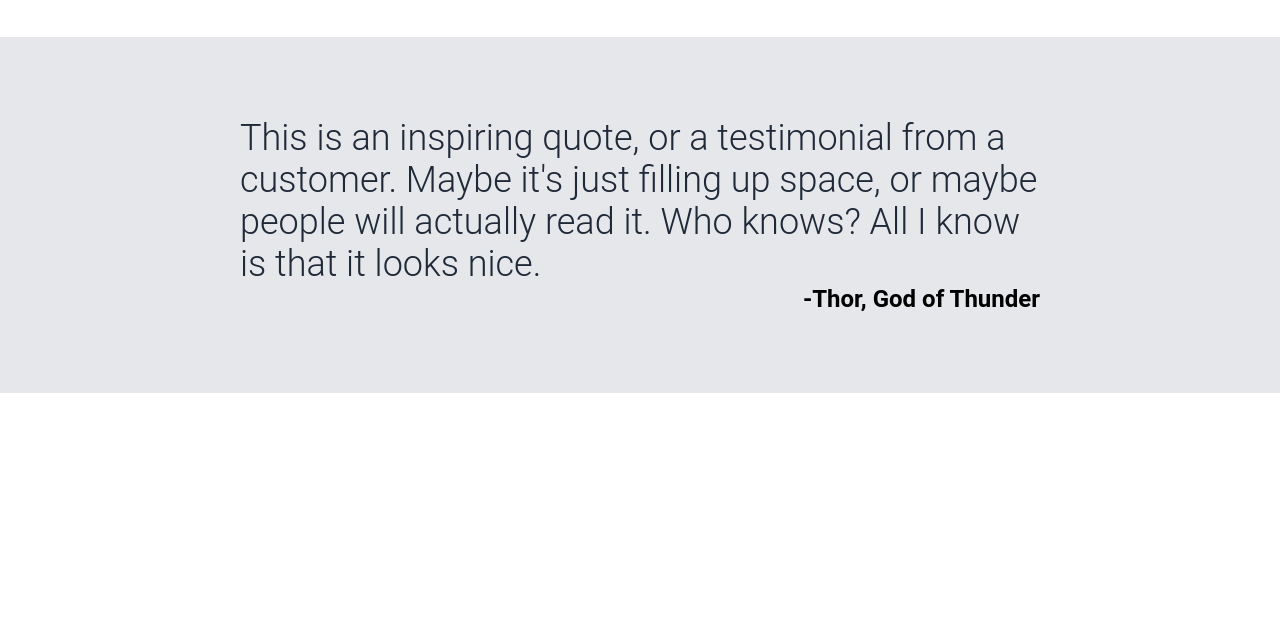
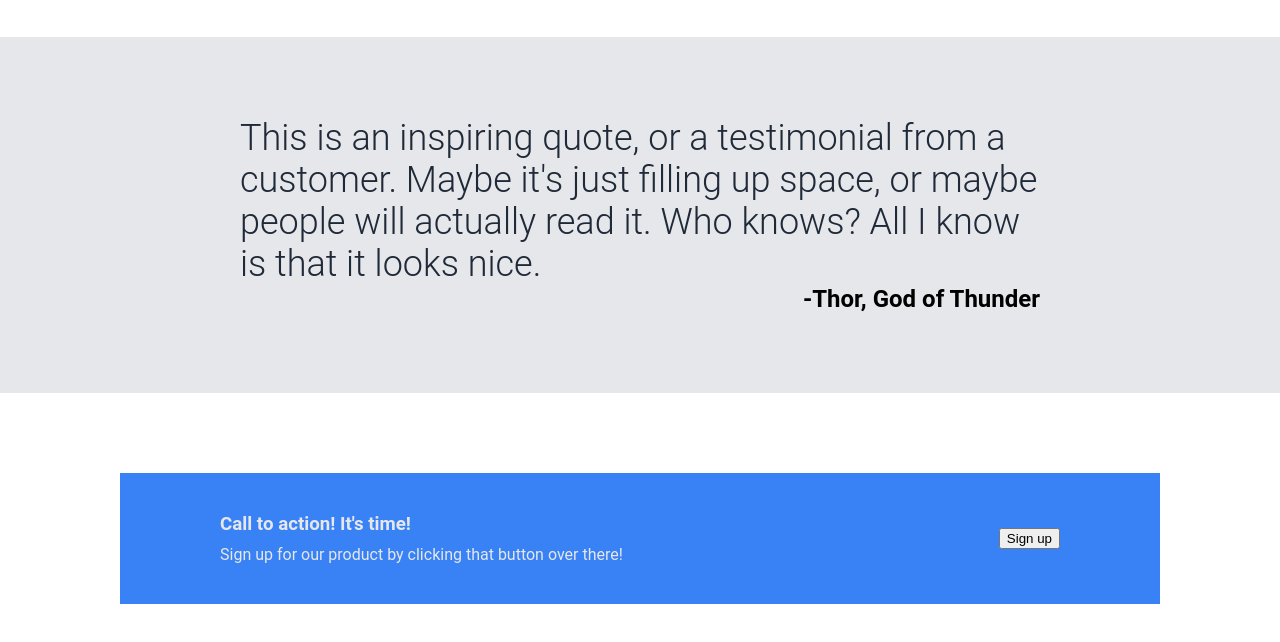
Before and after one commit to Pretty-Flacko/odin-landing, a plain HTML site: page index.html in a window 1280 px wide. Shown: the part 889-1531 px from the top of the page. Before the commit the page ends 1282 px from the top, so only its background shows below. Drawn offline with Linux system fonts and the light colour scheme.

Commit message:
Quote and Signup sections done

```diff
--- a/index.html
+++ b/index.html
@@ -58,7 +58,17 @@
         </div>
     </div>
 
-    <div class="sign-up-section"></div>
+    <div class="signup-section">
+        <div class="signup-content">
+            <div class="signup-call">
+                <h3>Call to action! It's time!</h3>
+                <p>Sign up for our product by clicking that button over there!</p>
+            </div>
+            <div class="signup-button">
+                <button>Sign up</button>
+            </div>
+        </div>
+    </div>
 
     <div class="footer-section"></div>
 
--- a/style.css
+++ b/style.css
@@ -89,8 +89,6 @@ h1 {
     align-items: center;
     padding: 80px 240px;
 }
-.quote-content {
-}
 .quote {
     font-size: 36px;
     color: #1F2937;
@@ -101,3 +99,21 @@ h1 {
     font-size: 24px;
     font-weight: 600;
 }
+
+.signup-section {
+    padding: 80px 120px;
+}
+.signup-content {
+    background-color: #3882F6;
+    padding: 40px 100px;
+    display: flex;
+    justify-content: space-between;
+    align-items: center;
+    color: #E5E7EB;
+}
+.signup-content p, h3 {
+    margin: 0;
+}
+h3 {
+    margin-bottom: 10px;
+}
```
